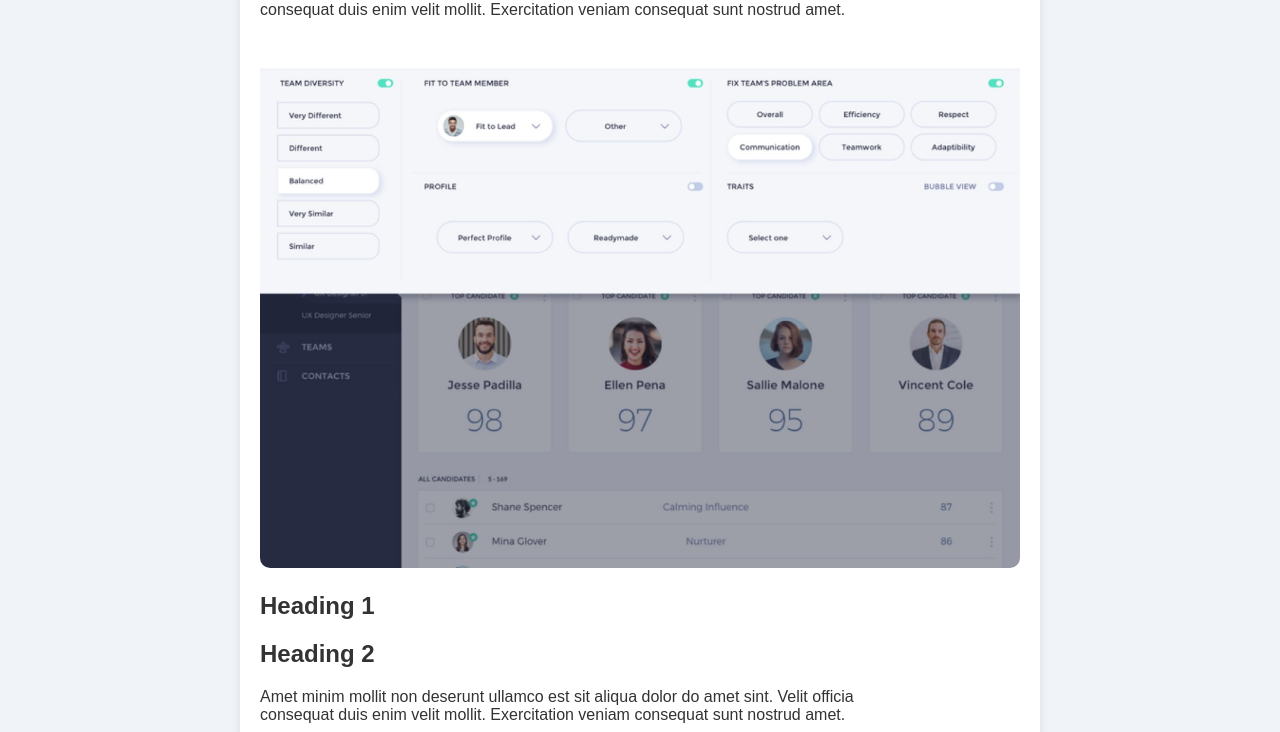
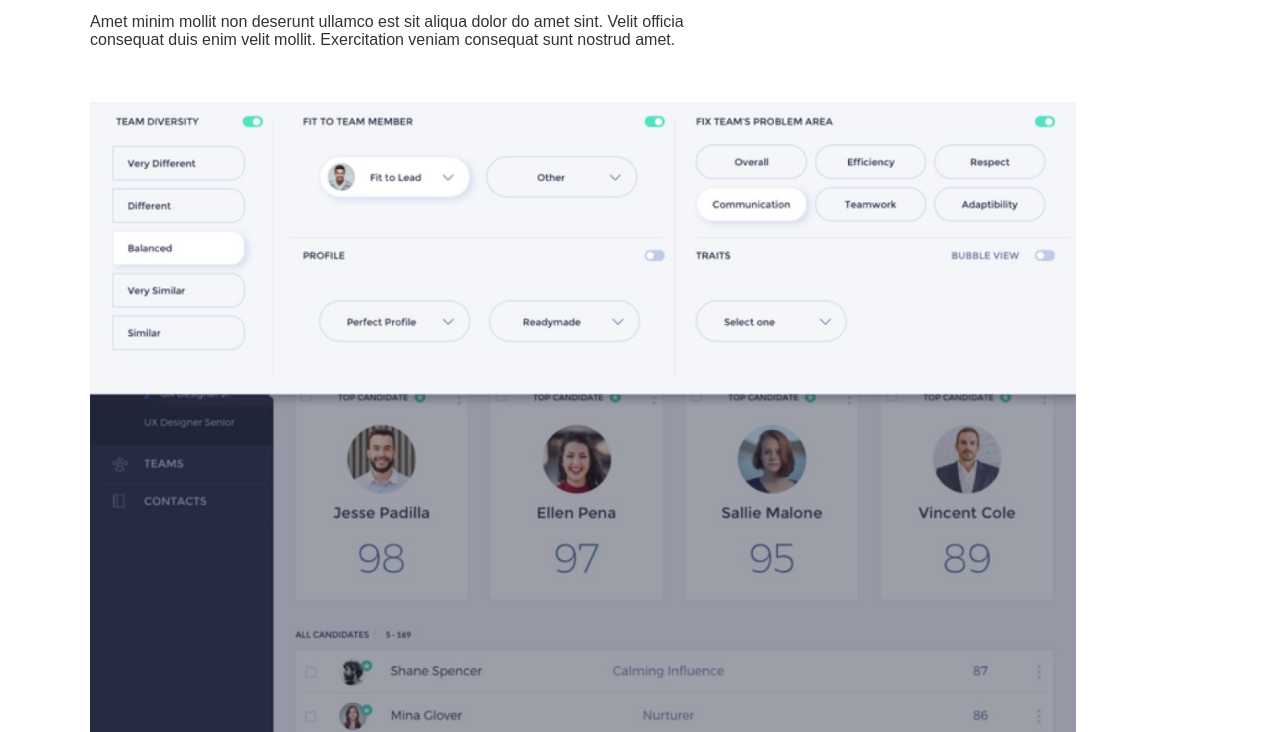
Before and after one commit to MarianaGb12/PrimerParcial_Frontend, a plain HTML site: page work_info.html in a window 1280 px wide. Shown: the part 323-1055 px from the top of the page. Drawn offline with Linux system fonts and the light colour scheme.

Commit message:
Update styles.css

```diff
--- a/styles.css
+++ b/styles.css
@@ -244,25 +244,24 @@ nav ul li a {
     font-weight: bold;
 }
 
-/* work detail */
+.work_detail {
+    padding: 70px;
+    background: white;
+    justify-content: center;
+}
 .container {
-    display: flex;
-    flex-direction: column;
+    background: white;
+    display: grid;
     align-items: center;
     justify-content: center;
     width: 100%;
-    padding: 20px;
 }
 
 .card {
     background: white;
-    border-radius: 12px;
-    box-shadow: 0px 4px 10px rgba(0, 0, 0, 0.1);
     padding: 20px;
     width: 90%;
-    max-width: 800px;
-    margin: 20px 0;
-    text-align: left;
+    text-align: left;
 }
 
 .title {
```
